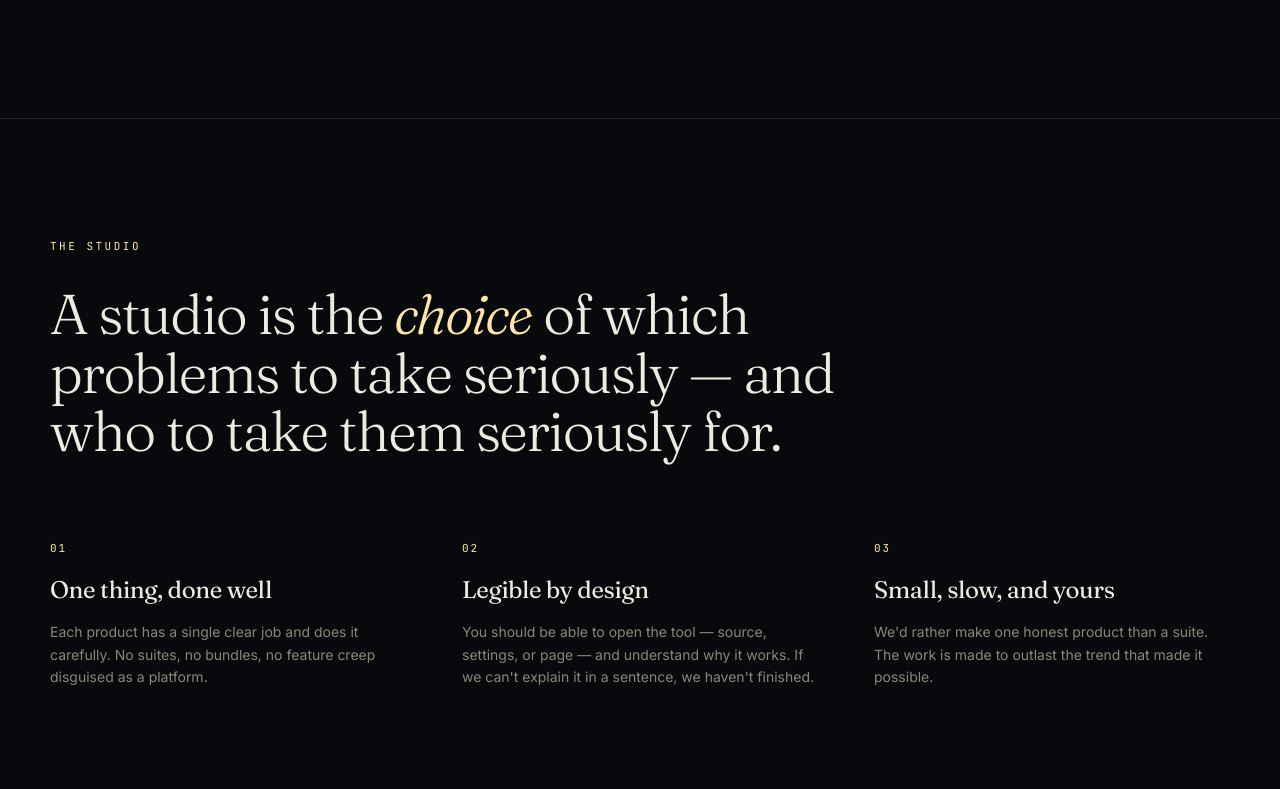
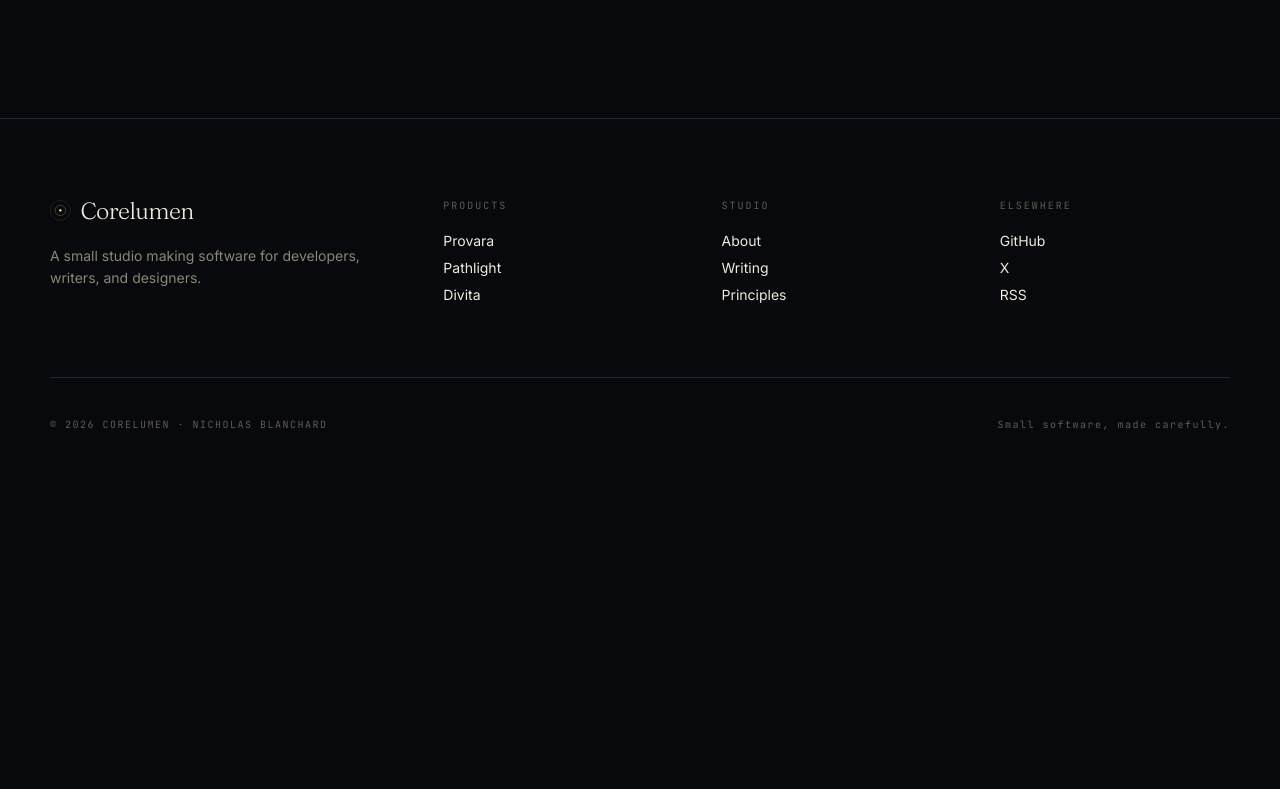
Before and after one commit to syndicalt/corelumen-website, a React (Vite) app: page / in a window 1280 px wide. Shown: the part 1731-2520 px from the top of the page. After the commit the page ends 2210 px from the top, so only its background shows below. Built offline with nearby package versions, Linux system fonts and the light colour scheme.

Commit message:
page updates

```diff
--- a/src/pages/home/App.jsx
+++ b/src/pages/home/App.jsx
@@ -11,7 +11,8 @@ export function App() {
       <Nav active="home" />
       <Hero />
       <Products />
-      <Principles />
+      {/* <Principles />
+      <Writing /> */}
       <Footer />
     </div>
   );
```
